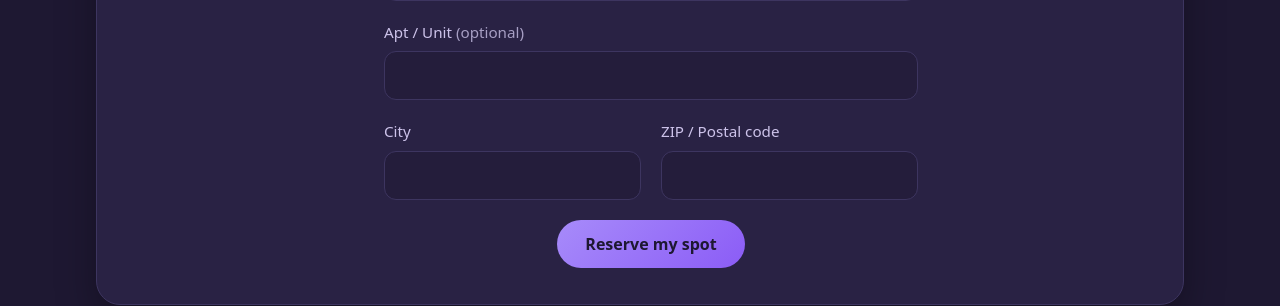
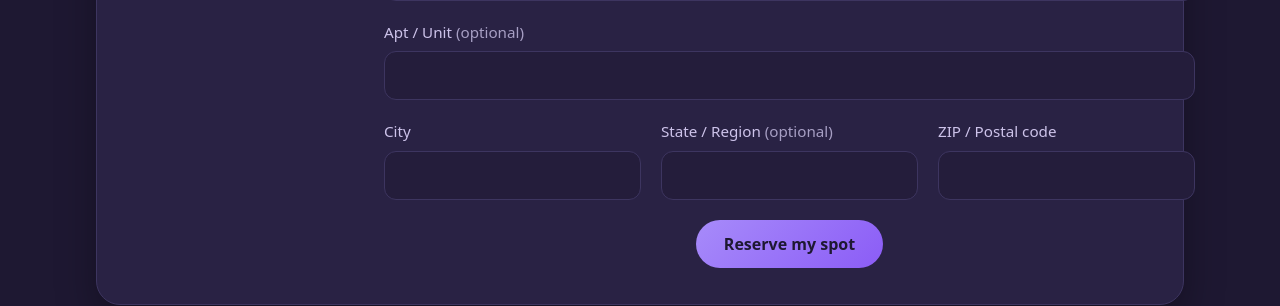
Before and after one commit to NicolaiBlood/magicPinhole, a Svelte app: page / in a window 1280 px wide. Shown: the part 3200-3506 px from the top of the page. Built offline with nearby package versions, Linux system fonts and the light colour scheme.

Commit message:
Added state field to form.

```diff
--- a/src/OrderForm.svelte
+++ b/src/OrderForm.svelte
@@ -4,6 +4,7 @@
   let street = $state('')
   let apt = $state('')
   let city = $state('')
+  let region = $state('')
   let zip = $state('')
   let website = $state('')
   let submitting = $state(false)
@@ -22,6 +23,7 @@
       data.set('street', street)
       data.set('apt', apt)
       data.set('city', city)
+      data.set('state', region)
       data.set('zip', zip)
       data.set('website', website)
       const response = await fetch('/api/order.php', { method: 'POST', body: data })
@@ -94,7 +96,7 @@
         autocomplete="address-line2"
       />
     </label>
-    <div class="fields">
+    <div class="fields fields-loc">
       <label>
         <span>City</span>
         <input
@@ -103,6 +105,15 @@
           required
           maxlength="100"
           autocomplete="address-level2"
+        />
+      </label>
+      <label>
+        <span>State / Region <em>(optional)</em></span>
+        <input
+          bind:value={region}
+          name="state"
+          maxlength="100"
+          autocomplete="address-level1"
         />
       </label>
       <label>
@@ -146,6 +157,10 @@
     display: grid;
     grid-template-columns: 1fr 1fr;
     gap: 1.25rem;
+  }
+
+  .fields-loc {
+    grid-template-columns: 1.4fr 1fr 1fr;
   }
 
   label {
```
Also changed, not shown: 1 other file (tests, documents, lock files or other folders).
